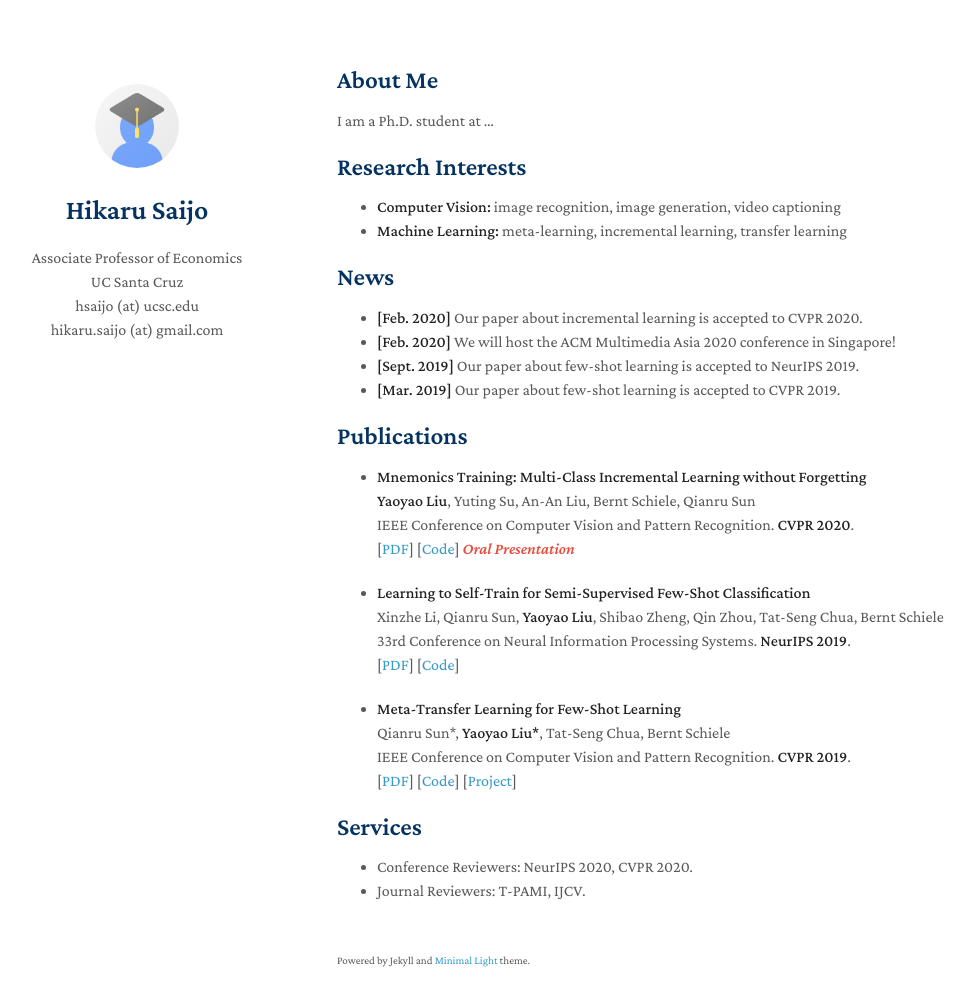
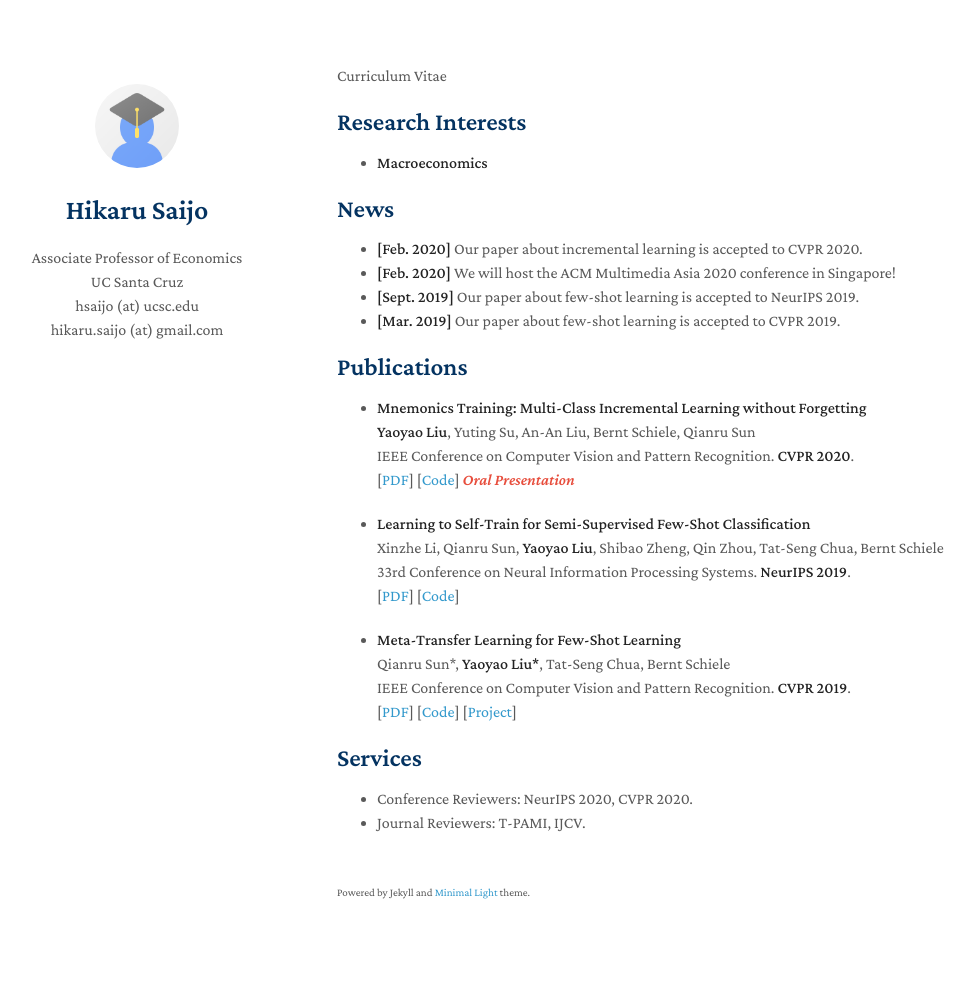
Before and after one commit to hsaijo/hsaijo.github.io, a Jekyll site: the page built from index.md, in a window 1280 px wide and 1041 px high. Shown: the top 1006 px of the window, without its empty margins (133-1108 px from the left). Built offline with Jekyll 4.4.1, drawn with Linux system fonts in a browser that asks for light colours; nearby versions of some CDN libraries; a style sheet for code colours, icons or effects is not loaded; our own code applies the rules of GitHub Pages for plain Markdown files.

Commit message:
Update index.md

```diff
--- a/index.md
+++ b/index.md
@@ -2,14 +2,11 @@
 layout: homepage
 ---
 
-## About Me
-
-I am a Ph.D. student at ...
+Curriculum Vitae
 
 ## Research Interests
 
-- **Computer Vision:** image recognition, image generation, video captioning
-- **Machine Learning:** meta-learning, incremental learning, transfer learning
+- **Macroeconomics**
 
 ## News
 
```
